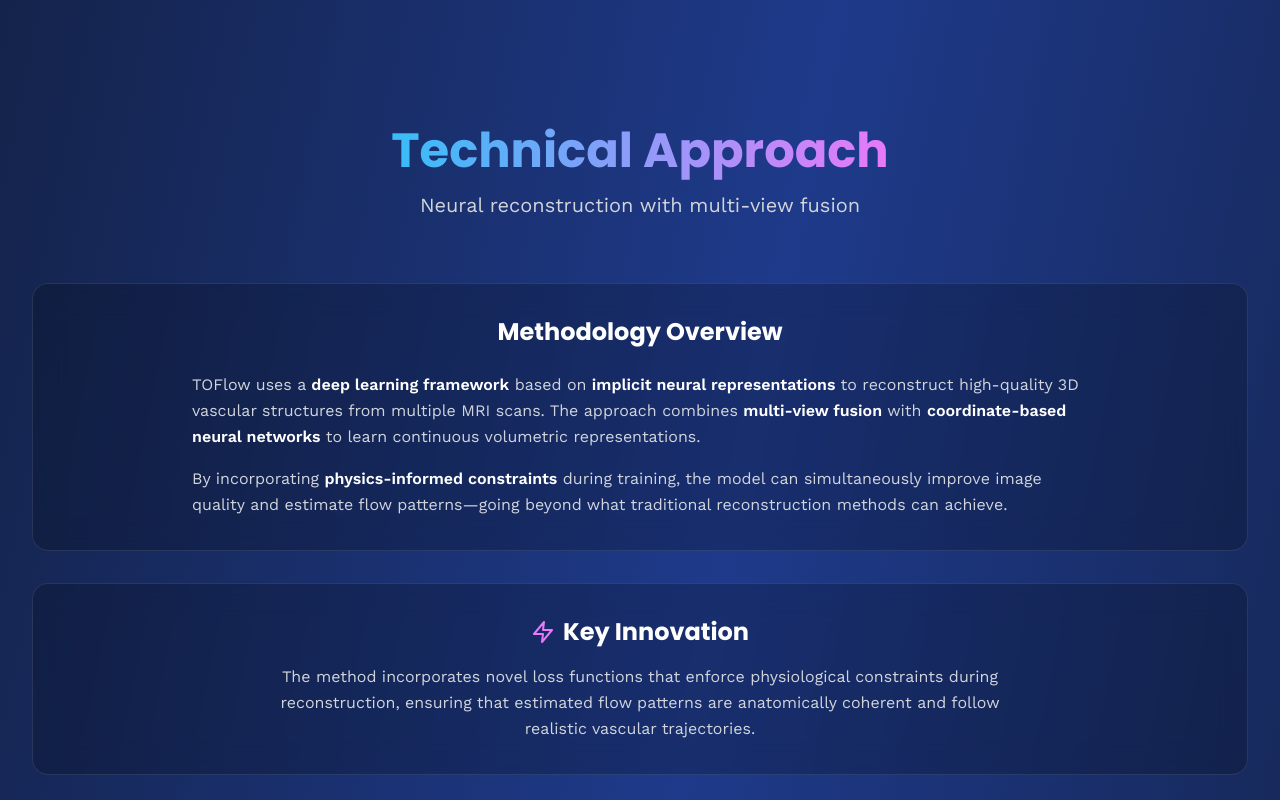
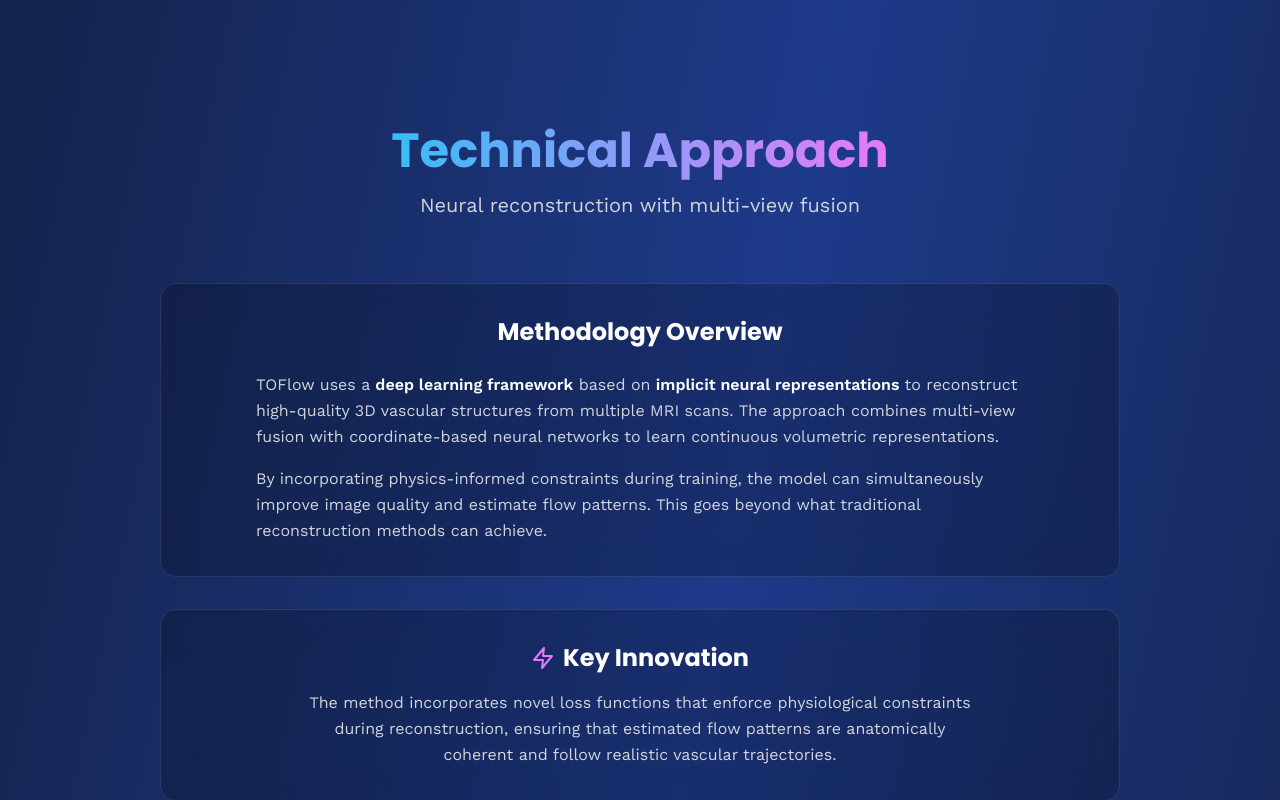
Before and after one commit to DariaHasin/toflow-portfolio, a React (Vite) app: page / in a window 1280 px wide. Shown: the part 2180-2980 px from the top of the page. Built offline with nearby package versions, Linux system fonts and the light colour scheme.

Commit message:
Simplify Technical Approach: remove em dash, reduce bold text, narrow boxes

```diff
--- a/src/components/Approach.jsx
+++ b/src/components/Approach.jsx
@@ -4,7 +4,7 @@ import { Brain, Split, Layers, Zap } from 'lucide-react';
 const Approach = () => {
   return (
     <section id="approach" className="py-20 relative">
-      <div className="max-w-7xl mx-auto px-4 sm:px-6 lg:px-8">
+      <div className="max-w-5xl mx-auto px-4 sm:px-6 lg:px-8">
         <div className="text-center mb-16">
           <h2 className="text-4xl md:text-5xl font-bold mb-4">
             <span className="gradient-text">Technical Approach</span>
@@ -17,12 +17,12 @@ const Approach = () => {
         {/* High-Level Overview */}
         <div className="glass-dark rounded-2xl p-8 mb-8">
           <h3 className="text-2xl font-bold mb-6 text-center">Methodology Overview</h3>
-          <div className="space-y-4 text-gray-300 leading-relaxed max-w-4xl mx-auto">
+          <div className="space-y-4 text-gray-300 leading-relaxed max-w-3xl mx-auto">
             <p>
-              TOFlow uses a <strong className="text-white">deep learning framework</strong> based on <strong className="text-white">implicit neural representations</strong> to reconstruct high-quality 3D vascular structures from multiple MRI scans. The approach combines <strong className="text-white">multi-view fusion</strong> with <strong className="text-white">coordinate-based neural networks</strong> to learn continuous volumetric representations.
+              TOFlow uses a <strong className="text-white">deep learning framework</strong> based on <strong className="text-white">implicit neural representations</strong> to reconstruct high-quality 3D vascular structures from multiple MRI scans. The approach combines multi-view fusion with coordinate-based neural networks to learn continuous volumetric representations.
             </p>
             <p>
-              By incorporating <strong className="text-white">physics-informed constraints</strong> during training, the model can simultaneously improve image quality and estimate flow patterns—going beyond what traditional reconstruction methods can achieve.
+              By incorporating physics-informed constraints during training, the model can simultaneously improve image quality and estimate flow patterns. This goes beyond what traditional reconstruction methods can achieve.
             </p>
           </div>
         </div>
@@ -33,7 +33,7 @@ const Approach = () => {
             <Zap className="w-6 h-6 text-accent-400" />
             <h3 className="text-2xl font-bold">Key Innovation</h3>
           </div>
-          <p className="text-gray-300 leading-relaxed text-center max-w-3xl mx-auto">
+          <p className="text-gray-300 leading-relaxed text-center max-w-2xl mx-auto">
             The method incorporates novel loss functions that enforce physiological constraints during reconstruction, ensuring that estimated flow patterns are anatomically coherent and follow realistic vascular trajectories.
           </p>
         </div>
```
